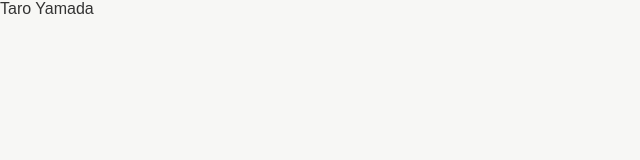
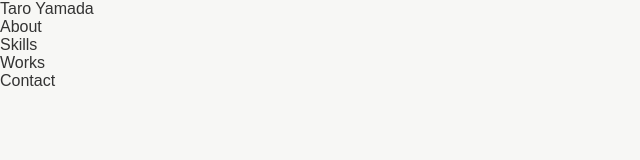
Before and after one commit to Mutaguchi-Renya/test, a plain HTML site: page index.html in a window 1280 px wide. Shown: the whole page, without its empty margins (0-640 px from the left). Drawn offline with Linux system fonts and the light colour scheme.

Commit message:
add: ナビゲーションを追加

```diff
--- a/index.html
+++ b/index.html
@@ -11,6 +11,14 @@
 <body>
     <header>
         <p class="logo">Taro Yamada</p>
+        <nav>
+            <ul class="nav-list">
+                <li>About</li>
+                <li>Skills</li>
+                <li>Works</li>
+                <li>Contact</li>
+            </ul>
+        </nav>
     </header>
     <main>
         <section id="about" class="about"></section>
```
